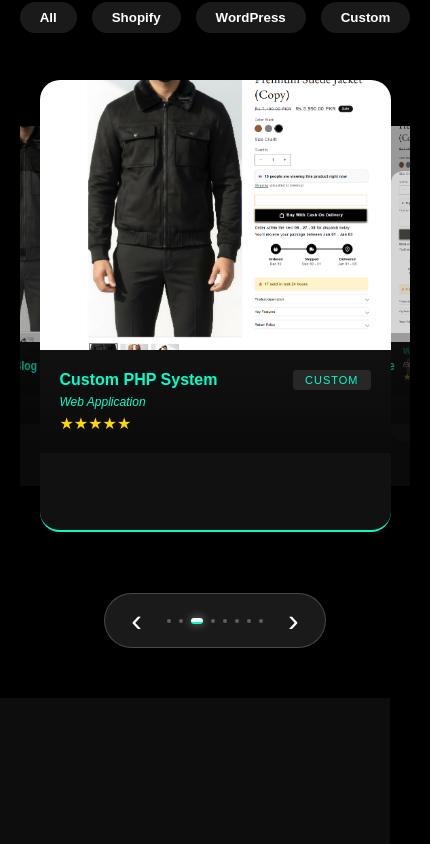
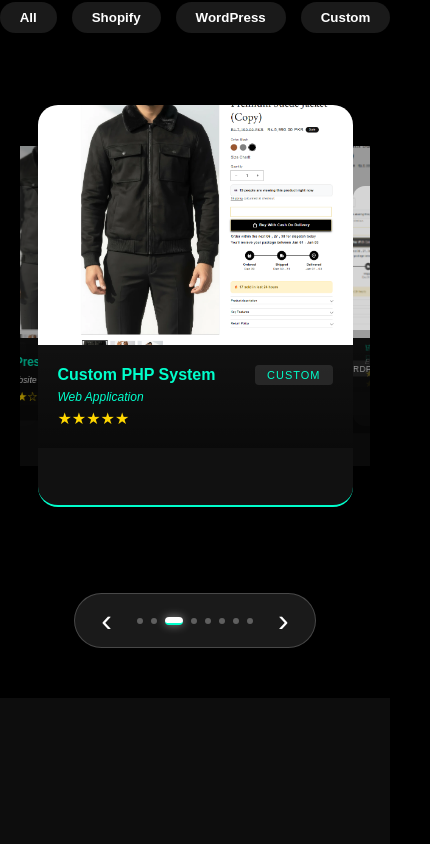
Before and after one commit to Nabeel629/Portfolio, a React (Vite) app: page / in a window 390 px wide. Shown: the part 2720-3564 px from the top of the page, 430 px wide, since content can reach past the window. Built offline with nearby package versions, Linux system fonts and the light colour scheme.

Commit message:
card width setting

```diff
--- a/src/Footer.css
+++ b/src/Footer.css
@@ -1,4 +1,4 @@
-/* .footer {
+.footer {
   background: #0f0f0f;
   color: #ddd;
   margin-top: 80px;
@@ -40,4 +40,4 @@
   margin-top: 40px;
   font-size: 14px;
   color: #777;
-} */
+}
--- a/src/carousel.css
+++ b/src/carousel.css
@@ -14,7 +14,7 @@
   background: #000;
   perspective: 2000px;
   overflow: hidden;
-  width: 100%;
+  max-width: 100vw;
   color: white;
   padding: 50px 20px;
 }
@@ -215,33 +215,23 @@
     --shift-x: 35vw;
   }
 }
-
 @media (max-width: 600px) {
   :root {
-    --shift-x: 38vw;
+    --shift-x: 30vw; /* optional: control spacing */
   }
 
   .carousel-card {
-    width: 75vw;
-    height: 450px;
+    width: 60vw; /* smaller width for mobile */
+    height: 400px; /* slightly smaller height */
   }
 
   .carousel-card.left {
-    transform: translate3d(-45%, 0, -250px) rotateY(35deg) scale(0.8);
+    transform: translate3d(-35%, 0, -200px) rotateY(25deg) scale(0.8);
     opacity: 0.6;
   }
 
   .carousel-card.right {
-    transform: translate3d(45%, 0, -250px) rotateY(-35deg) scale(0.8);
+    transform: translate3d(35%, 0, -200px) rotateY(-25deg) scale(0.8);
     opacity: 0.6;
   }
-
-  .dot {
-    width: 4px;
-    height: 4px;
-  }
-
-  .dot.active {
-    width: 12px;
-  }
 }
```
